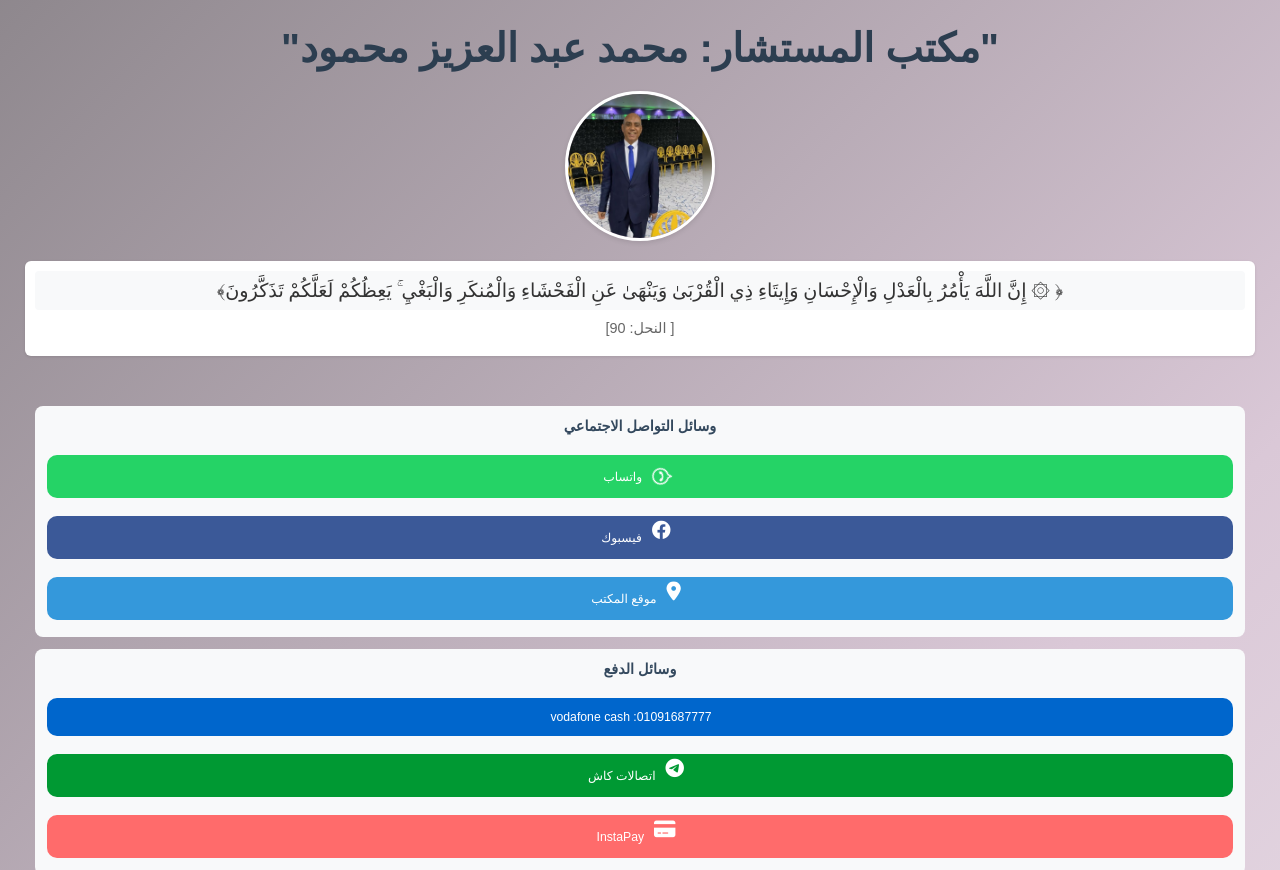
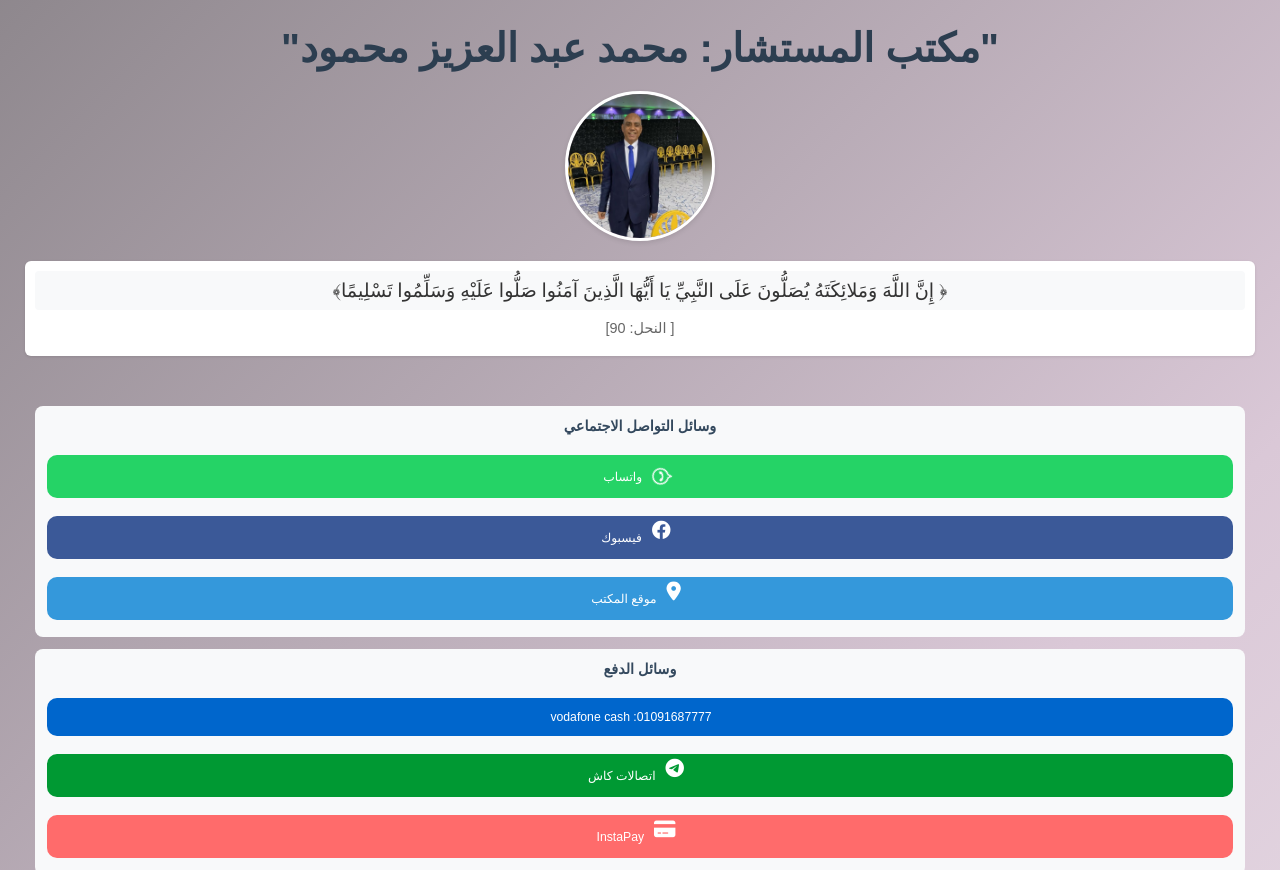
Before and after one commit to Ra3d911t/social, a plain HTML site: page index.html in a window 1280 px wide. Shown: the top 870 px of the page. Drawn offline with Linux system fonts and the light colour scheme.

Commit message:
Update index.html

```diff
--- a/index.html
+++ b/index.html
@@ -16,7 +16,7 @@
             </div>
             <div class="quran-number">
                 <div class="number-box">
-                    <span class="quran-text">﴿ ۞ إِنَّ اللَّهَ يَأْمُرُ بِالْعَدْلِ وَالْإِحْسَانِ وَإِيتَاءِ ذِي الْقُرْبَىٰ وَيَنْهَىٰ عَنِ الْفَحْشَاءِ وَالْمُنكَرِ وَالْبَغْيِ ۚ يَعِظُكُمْ لَعَلَّكُمْ تَذَكَّرُونَ﴾</span>
+                    <span class="quran-text">﴿ إِنَّ اللَّهَ وَمَلائِكَتَهُ يُصَلُّونَ عَلَى النَّبِيِّ يَا أَيُّهَا الَّذِينَ آمَنُوا صَلُّوا عَلَيْهِ وَسَلِّمُوا تَسْلِيمًا﴾</span>
                 </div>
                 <p class="sura-number">[ النحل: 90]</p>
             </div>
```
